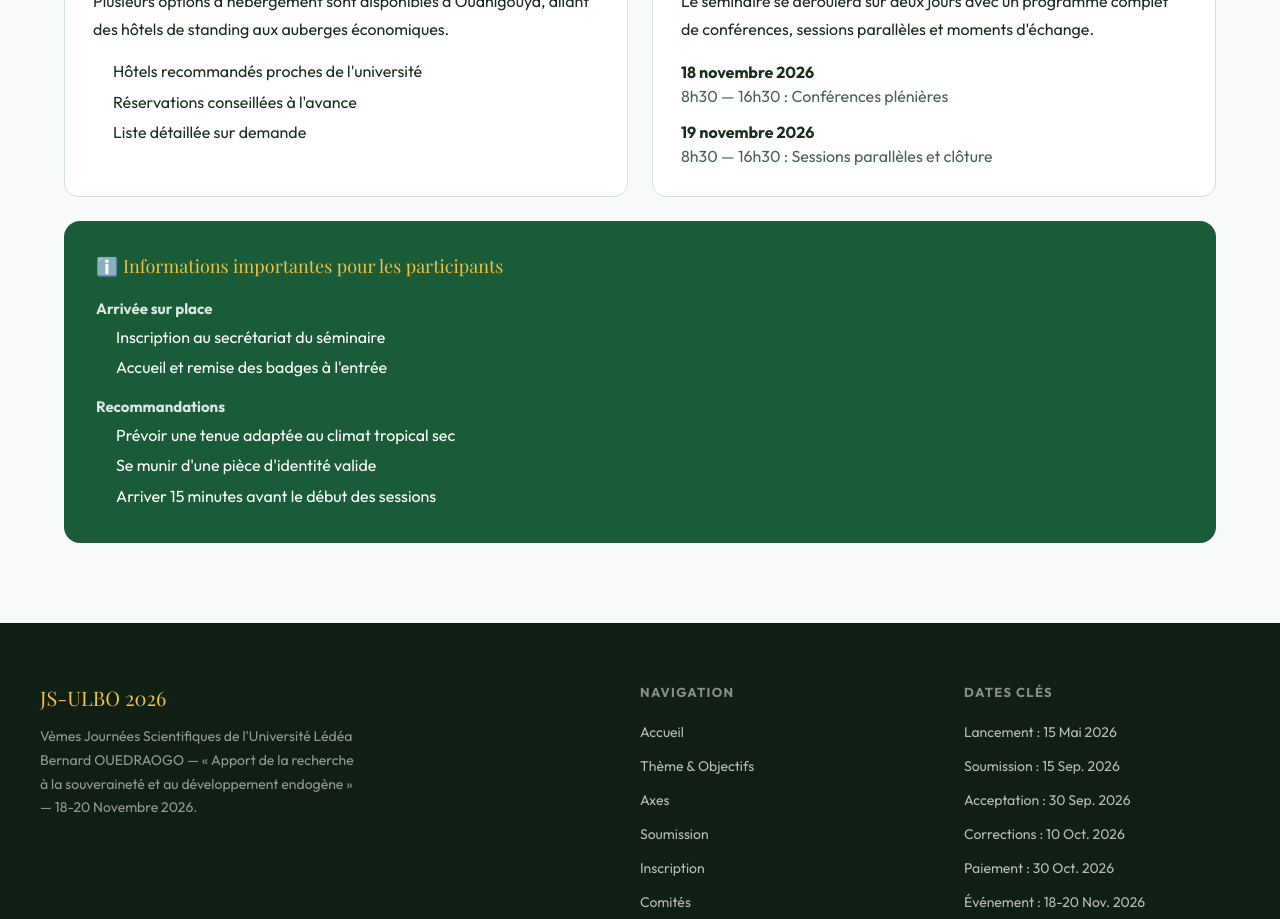
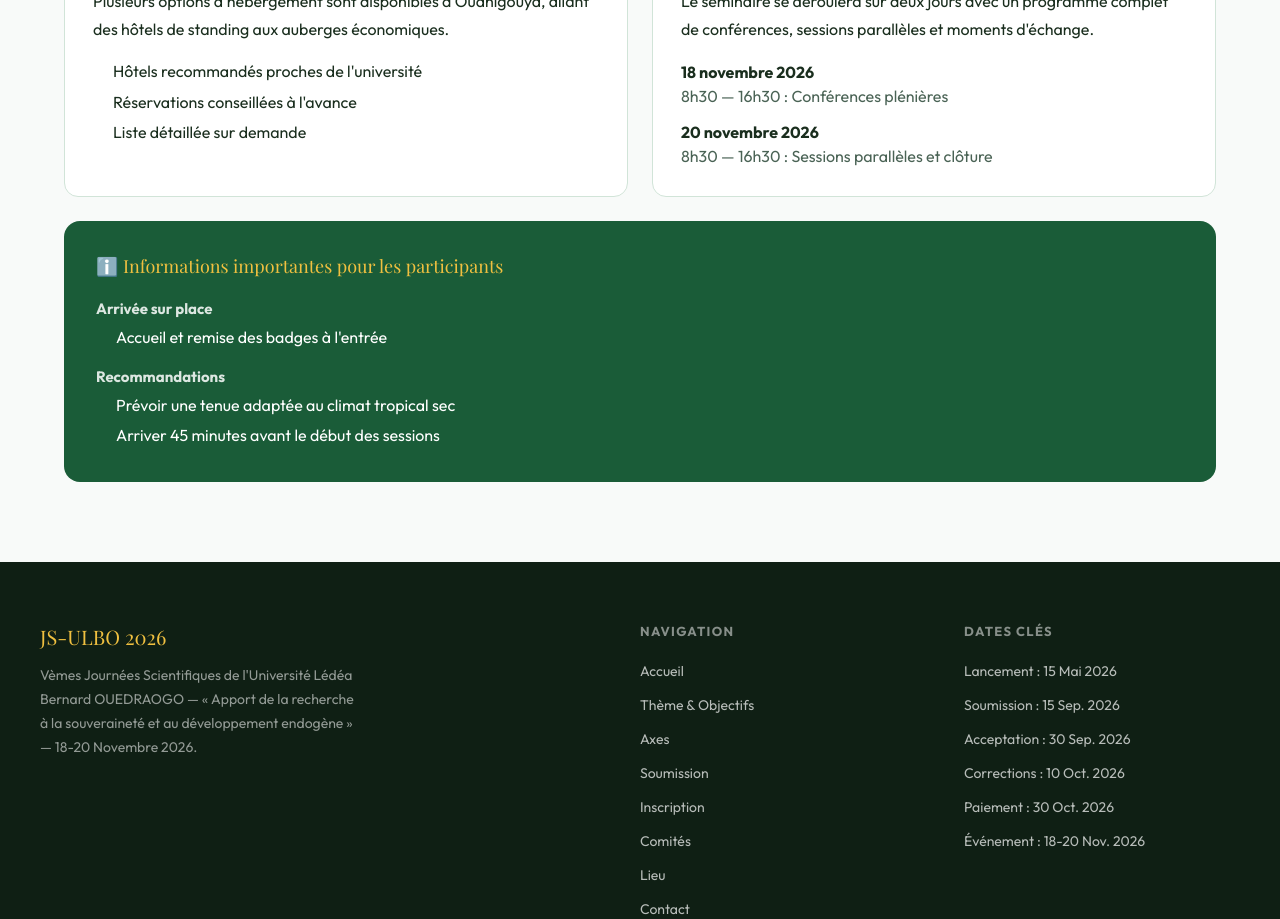
Before and after one commit to TOUGMA19/Journ-e-Scientifique-de-ULBO, a React (Vite) app: page /lieu in a window 1280 px wide. Shown: the part 1380-2299 px from the top of the page. Built offline with nearby package versions, Linux system fonts and the light colour scheme; a web font is replaced by a local one.

Commit message:
Update lieu.tsx

```diff
--- a/src/routes/lieu.tsx
+++ b/src/routes/lieu.tsx
@@ -129,7 +129,7 @@
             <div style={{ color: "var(--text-muted)" }}>8h30 — 16h30 : Conférences plénières</div>
           </div>
           <div>
-            <strong>19 novembre 2026</strong>
+            <strong>20 novembre 2026</strong>
             <div style={{ color: "var(--text-muted)" }}>8h30 — 16h30 : Sessions parallèles et clôture</div>
           </div>
         </div>
@@ -139,14 +139,12 @@
         <h4>ℹ️ Informations importantes pour les participants</h4>
         <p><strong>Arrivée sur place</strong></p>
         <ul style={{ lineHeight: 1.9, paddingLeft: 20, marginBottom: 12 }}>
-          <li>Inscription au secrétariat du séminaire</li>
           <li>Accueil et remise des badges à l'entrée</li>
         </ul>
         <p><strong>Recommandations</strong></p>
         <ul style={{ lineHeight: 1.9, paddingLeft: 20 }}>
           <li>Prévoir une tenue adaptée au climat tropical sec</li>
-          <li>Se munir d'une pièce d'identité valide</li>
-          <li>Arriver 15 minutes avant le début des sessions</li>
+          <li>Arriver 45 minutes avant le début des sessions</li>
         </ul>
       </div>
     </div>
```
